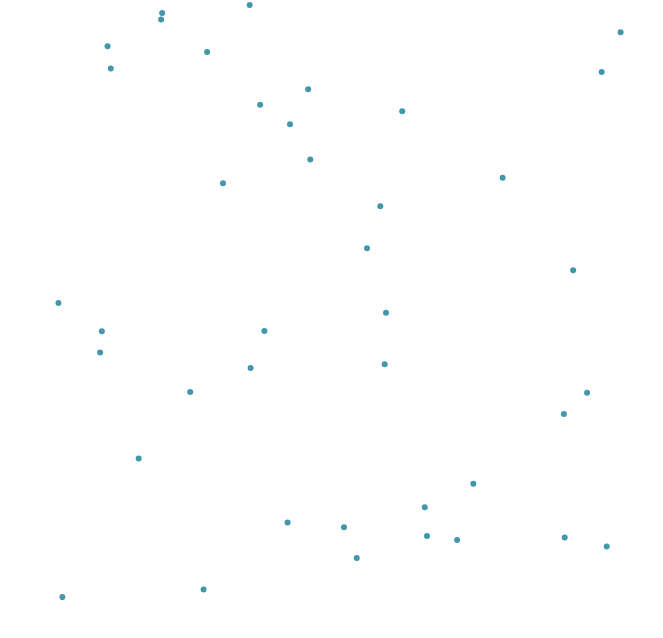
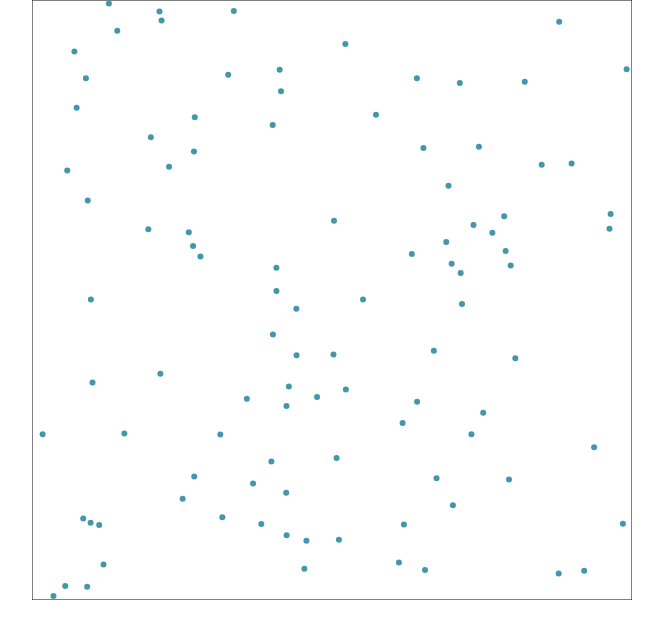
Before and after one commit to garywilddev/bouncing-balls-react-js, a React (Create React App) app: page / in a window 1280 px wide. Shown: the top 638 px of the page, without its empty margins (308-971 px from the left). Built offline with nearby package versions, Linux system fonts and the light colour scheme.

Commit message:
add frame

```diff
--- a/src/App.js
+++ b/src/App.js
@@ -1,24 +1,12 @@
 import React from "react";
-import Animation from "./Animation";
-import CanvasComponent from "./CanvasComponent";
-import logo from "./logo.svg";
+import SimpleBoucingBallsAnimation from "./SimpleBoucingBallsAnimation";
 import "./App.css";
 
-const radius = 3;
-const width = 600;
-const height = 600;
-const balls = [...Array(6)].map((val, index) => ({
-  radius,
-  rx: radius + Math.random() * (width - radius),
-  ry: radius + Math.random() * (height - radius),
-  vx: 3,
-  vy: 4
-}));
 
 function App() {
   return (
     <div className="App">
-      <Animation />
+      <SimpleBoucingBallsAnimation />
     </div>
   );
 }
--- a/src/CanvasComponent.js
+++ b/src/CanvasComponent.js
@@ -6,25 +6,38 @@ class CanvasComponent extends React.Component {
     this.canvasRef = React.createRef();
   }
 
+  resetCanvas(ctx, width, height) {
+    ctx.clearRect(0, 0, width, height);
+    ctx.fillStyle = "#4397AC";
+  }
+
+  drawFrame(ctx, width, height) {
+    ctx.beginPath();
+    ctx.moveTo(0, 0);
+    ctx.lineTo(0, height);
+    ctx.lineTo(width, height);
+    ctx.lineTo(width, 0);
+    ctx.lineTo(0, 0);
+    ctx.stroke();
+  }
+
+  drawBalls(ctx, balls) {
+    balls.forEach(({ rx, ry, r }) => {
+      ctx.beginPath();
+      ctx.arc(rx, ry, r, 0, 2 * Math.PI);
+      ctx.fill();
+    });
+  }
 
   componentWillUpdate() {
-    // Draws a square in the middle of the canvas rotated
-    // around the centre by this.props.angle
-    const { balls, angle } = this.props;
+    const { balls } = this.props;
     const canvas = this.canvasRef.current;
     const ctx = canvas.getContext("2d");
     const width = canvas.width;
     const height = canvas.height;
-    ctx.save();
-    ctx.beginPath();
-    ctx.clearRect(0, 0, width, height);
-    ctx.fillStyle = "#4397AC";
-    balls.forEach(({ rx, ry, radius }) => {
-      ctx.beginPath();
-      ctx.arc(rx, ry, radius, 0, 2 * Math.PI);
-      ctx.fill();
-    });
-    ctx.restore();
+    this.resetCanvas(ctx, width, height);
+    this.drawFrame(ctx, width, height);
+    this.drawBalls(ctx, balls);
   }
 
   render() {
--- a/src/Animation.js
+++ b/src/SimpleBoucingBallsAnimation.js
@@ -1,20 +1,21 @@
 import React from "react";
 import CanvasComponent from "./CanvasComponent";
 
-const n = 40;
+const n = 100;
 const radius = 3;
 const width = 600;
 const height = 600;
-class Animation extends React.Component {
+class SimpleBoucingBallsAnimation extends React.Component {
   constructor(props) {
     super(props);
     this.state = {
       balls: [...Array(n)].map((val, index) => ({
-        radius,
-        rx: radius + Math.random() * (width - radius),
-        ry: radius + Math.random() * (height - radius),
-        vx: (- ( 1-Math.random()) + Math.random()) * 10,
-        vy: (- ( 1-Math.random()) + Math.random()) * 8
+        index,
+        r: radius,
+        rx: radius + Math.random() * (width - 2 * radius),
+        ry: radius + Math.random() * (height - 2 * radius),
+        vx: (-(1 - Math.random()) + Math.random()) * 10,
+        vy: (-(1 - Math.random()) + Math.random()) * 8
       }))
     };
     this.updateAnimationState = this.updateAnimationState.bind(this);
@@ -25,8 +26,10 @@ class Animation extends React.Component {
   }
 
   updateAnimationState() {
-    const newBalls = this.state.balls.map(ball => this.move(ball, 0.5));
-    debugger;
+    const newBalls = this.state.balls.map(ball => ({
+      ...ball,
+      ...this.move(ball, 0.5)
+    }));
     this.setState({ balls: newBalls });
     this.rAF = requestAnimationFrame(this.updateAnimationState);
   }
@@ -35,22 +38,21 @@ class Animation extends React.Component {
     cancelAnimationFrame(this.rAF);
   }
 
-  move({ rx, ry, vx, vy }, dt) {
+  move({ r, rx, ry, vx, vy }, dt) {
     let _rx,
       _ry,
       _vx = vx,
       _vy = vy;
-    if (rx + vx * dt < radius || rx + vx * dt > 600 - radius) {
+    if (rx + vx * dt < r || rx + vx * dt > 600 - r) {
       _vx = -vx;
     }
-    if (ry + vy * dt < radius || ry + vy * dt > 600 - radius) {
+    if (ry + vy * dt < r || ry + vy * dt > 600 - r) {
       _vy = -vy;
     }
     _rx = rx + vx * dt;
     _ry = ry + vy * dt;
-    debugger;
 
-    return { radius, rx: _rx, ry: _ry, vx: _vx, vy: _vy };
+    return { rx: _rx, ry: _ry, vx: _vx, vy: _vy };
   }
 
   render() {
@@ -58,4 +60,4 @@ class Animation extends React.Component {
   }
 }
 
-export default Animation;
+export default SimpleBoucingBallsAnimation;
```
Also changed, not shown: src/logo.svg (deleted).
